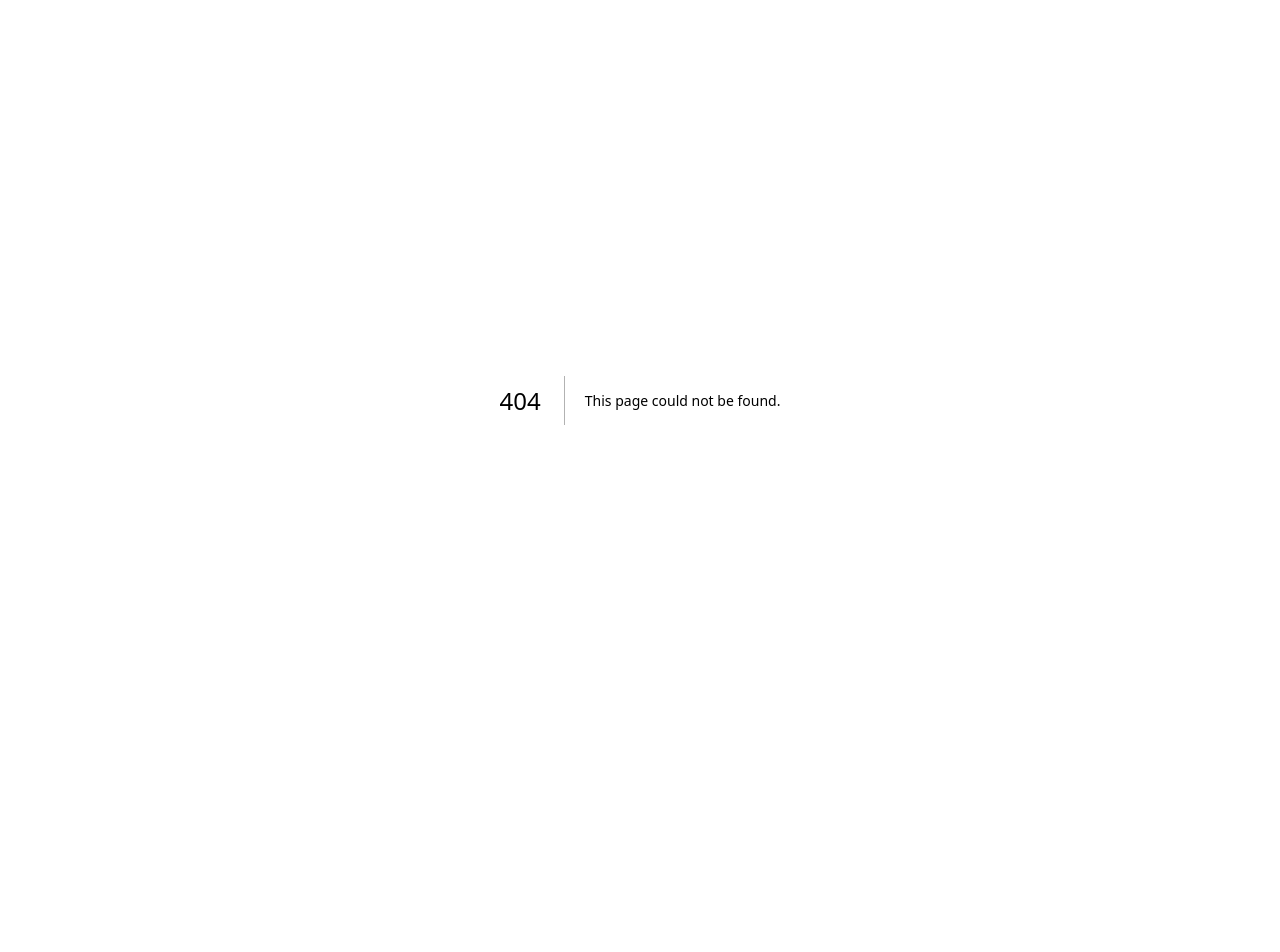
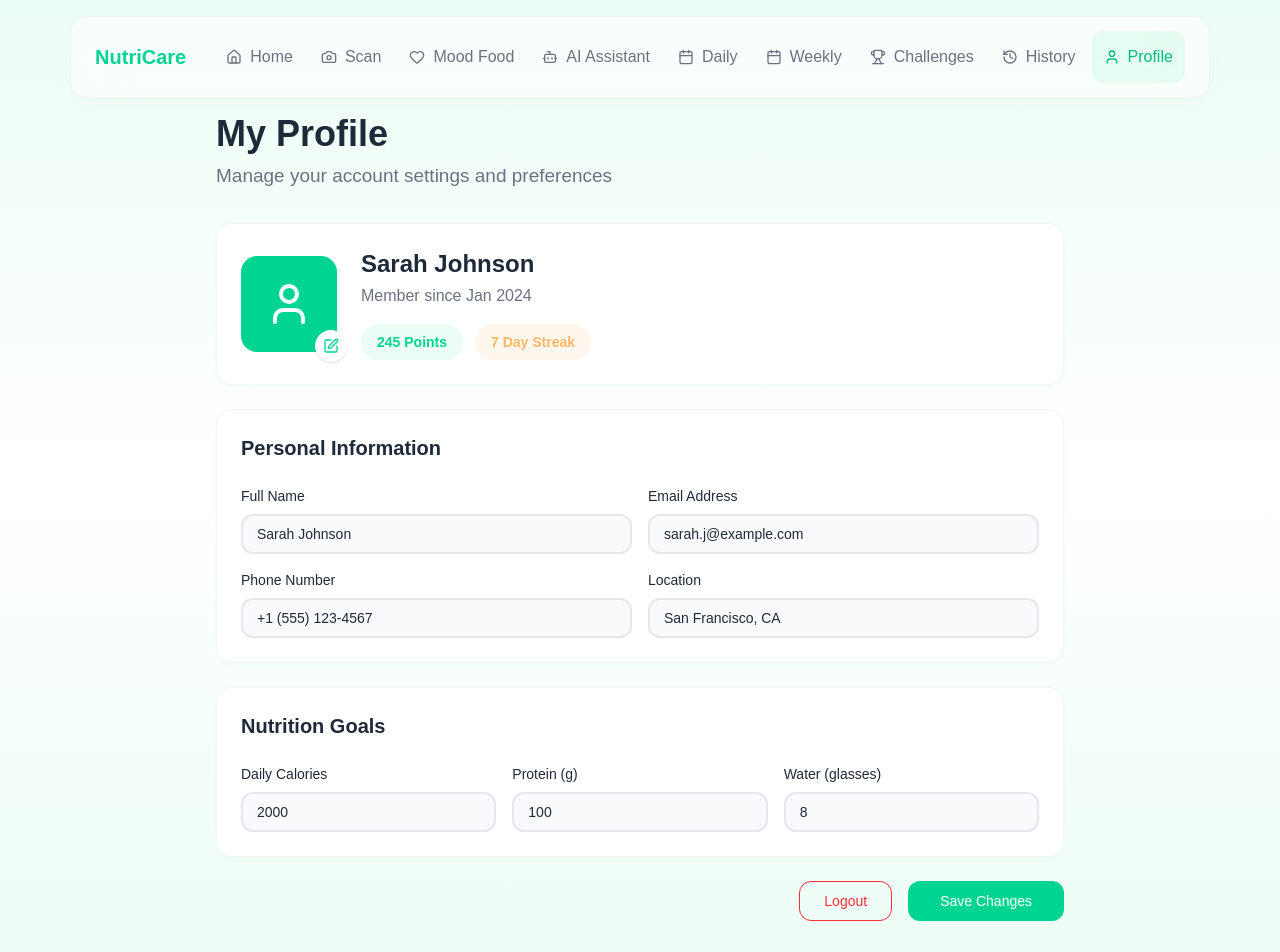
Before and after one commit to yowxy/FE-NutriCare, a Next.js app: page /profile in a window 1280 px wide. Before the commit this address had no page. Shown: the top 952 px of the page. Before the commit the page ends 800 px from the top, so only its background shows below. Built offline with nearby package versions, Linux system fonts and the light colour scheme.

Commit message:
feat: create profile page

```diff
--- a/app/page.tsx
+++ b/app/page.tsx
@@ -51,7 +51,7 @@ export default function Home() {
           Your Personal Nutrition AI Companion
         </div>
 
-        <h1 className="text-7xl font-bold mb-4">
+        <h1 className="text-7xl font-black mb-4">
           Welcome to <span className="text-emerald-400">NutriCare</span>
         </h1>
 
@@ -75,7 +75,7 @@ export default function Home() {
       </section>
 
       <section className="max-w-6xl mx-auto px-6 pb-10 text-center">
-        <h1 className="text-4xl font-bold mb-4">
+        <h1 className="text-4xl font-black mb-4">
           Everything You Need for Healthy Living
         </h1>
 
--- /dev/null
+++ b/app/profile/page.tsx
@@ -0,0 +1,146 @@
+import Navbar from "@/components/Navbar";
+import { SquarePen, User } from "lucide-react";
+
+export default function Profile() {
+  return (
+    <div className="min-h-screen w-full bg-gradient-to-b from-emerald-50 via-white to-emerald-50 text-gray-800">
+      <Navbar />
+      <section className="max-w-4xl mx-auto px-6 mt-8 pb-10">
+        <h1 className="text-4xl font-black mb-2">My Profile</h1>
+
+        <p className="text-[19px] text-gray-500 mx-auto mb-8">
+          Manage your account settings and preferences
+        </p>
+
+        {/* Profile Picture */}
+        <div className="flex items-center gap-6 p-6 rounded-2xl bg-white border border-gray-100 shadow-sm shadow-emerald-50 backdrop-blur-xl">
+          <div className="relative">
+            <div className="w-24 h-24 bg-emerald-400 rounded-2xl flex items-center justify-center text-white">
+              <User className="w-12 h-12" />
+            </div>
+
+            <div className="absolute bottom-[-10px] right-[-10px] bg-white p-2 rounded-full shadow">
+              <SquarePen className="w-4 h-4 text-emerald-400" />
+            </div>
+          </div>
+
+          <div className="flex-1">
+            <h2 className="text-2xl font-black text-gray-800">Sarah Johnson</h2>
+            <p className="text-gray-500 mt-1">Member since Jan 2024</p>
+
+            <div className="flex gap-3 mt-4">
+              <div className="px-4 py-2 bg-emerald-50 text-emerald-400 rounded-full font-semibold text-sm">
+                245 Points
+              </div>
+              <div className="px-4 py-2 bg-orange-50 text-orange-300 rounded-full font-semibold text-sm">
+                7 Day Streak
+              </div>
+            </div>
+          </div>
+        </div>
+
+        {/* Personal Information */}
+        <div className="p-6 rounded-2xl bg-white border border-gray-100 shadow-sm shadow-emerald-50 backdrop-blur-xl mt-6">
+          <h2 className="text-xl font-semibold text-gray-800 mb-6">
+            Personal Information
+          </h2>
+
+          <div className="grid md:grid-cols-2 gap-4">
+            <div>
+              <label className="block mb-2 text-sm font-medium">
+                Full Name
+              </label>
+              <input
+                type="text"
+                defaultValue="Sarah Johnson"
+                className="w-full px-3.5 py-2 text-sm rounded-xl border-2 border-gray-200 bg-gray-50 focus:ring-2 focus:ring-emerald-300 outline-none transition"
+              />
+            </div>
+
+            <div>
+              <label className="block mb-2 text-sm font-medium">
+                Email Address
+              </label>
+              <input
+                type="email"
+                defaultValue="sarah.j@example.com"
+                className="w-full px-3.5 py-2 text-sm rounded-xl border-2 border-gray-200 bg-gray-50 focus:ring-2 focus:ring-emerald-300 outline-none transition"
+              />
+            </div>
+
+            <div>
+              <label className="block mb-2 text-sm font-medium">
+                Phone Number
+              </label>
+              <input
+                type="text"
+                defaultValue="+1 (555) 123-4567"
+                className="w-full px-3.5 py-2 text-sm rounded-xl border-2 border-gray-200 bg-gray-50 focus:ring-2 focus:ring-emerald-300 outline-none transition"
+              />
+            </div>
+
+            <div>
+              <label className="block mb-2 text-sm font-medium">Location</label>
+              <input
+                type="text"
+                defaultValue="San Francisco, CA"
+                className="w-full px-3.5 py-2 text-sm rounded-xl border-2 border-gray-200 bg-gray-50 focus:ring-2 focus:ring-emerald-300 outline-none transition"
+              />
+            </div>
+          </div>
+        </div>
+
+        {/* Nutrition Goals */}
+        <div className="p-6 rounded-2xl bg-white border border-gray-100 shadow-sm shadow-emerald-50 backdrop-blur-xl mt-6">
+          <h2 className="text-xl font-semibold text-gray-800 mb-6">
+            Nutrition Goals
+          </h2>
+
+          <div className="grid md:grid-cols-3 gap-4">
+            <div>
+              <label className="block mb-2 text-sm font-medium">
+                Daily Calories
+              </label>
+              <input
+                type="text"
+                defaultValue="2000"
+                className="w-full px-3.5 py-2 text-sm rounded-xl border-2 border-gray-200 bg-gray-50 focus:ring-2 focus:ring-emerald-300 outline-none transition"
+              />
+            </div>
+
+            <div>
+              <label className="block mb-2 text-sm font-medium">
+                Protein (g)
+              </label>
+              <input
+                type="email"
+                defaultValue="100"
+                className="w-full px-3.5 py-2 text-sm rounded-xl border-2 border-gray-200 bg-gray-50 focus:ring-2 focus:ring-emerald-300 outline-none transition"
+              />
+            </div>
+
+            <div>
+              <label className="block mb-2 text-sm font-medium">
+                Water (glasses)
+              </label>
+              <input
+                type="text"
+                defaultValue="8"
+                className="w-full px-3.5 py-2 text-sm rounded-xl border-2 border-gray-200 bg-gray-50 focus:ring-2 focus:ring-emerald-300 outline-none transition"
+              />
+            </div>
+          </div>
+        </div>
+
+        <div className="flex justify-end mt-6 gap-4">
+          <button className="px-6 py-2 text-sm text-red-500 border border-red-500 rounded-xl hover:bg-red-500 hover:text-white transition">
+            Logout
+          </button>
+          <button className="px-8 py-2.5 bg-emerald-400 text-sm text-white rounded-xl hover:shadow-lg transition">
+            Save Changes
+          </button>
+        </div>
+      </section>
+    </div>
+  );
+}
```
